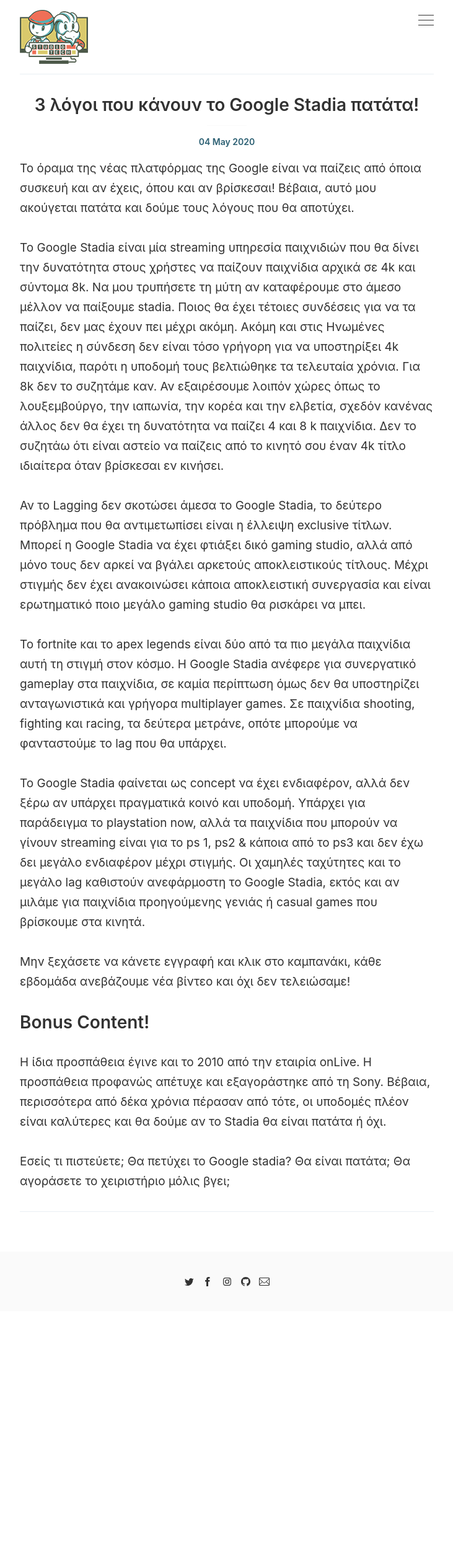
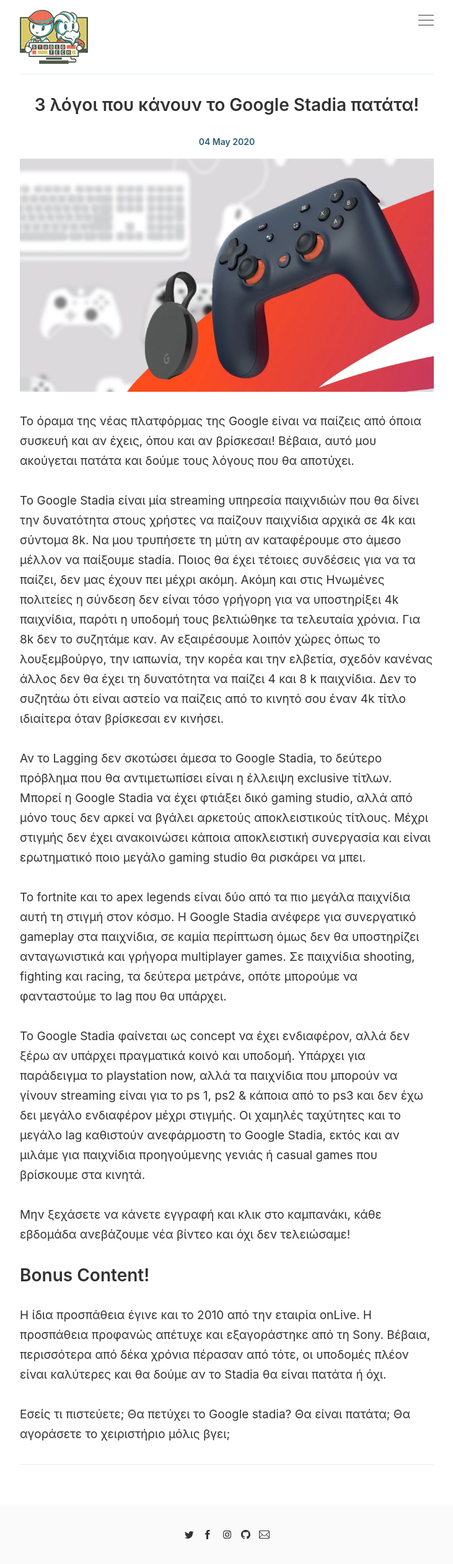
Before and after one commit to alexitsios/site, a Jekyll site: the page built from _posts/2020-05-04-3-logoi-pou-kanoun-to-google-stadia-patata.markdown, in a window 1280 px wide. Shown: the whole page at 62% size, without its empty margins (274-1005 px from the left). Built offline with Jekyll 4.4.1, drawn with Linux system fonts in a browser that asks for light colours; comment, search, counter and statistics services are not loaded; before the commit the page ends 2115 px from its top, so only the background shows below that.

Commit message:
Updated 3 Logoi Pou Kanoun To Google Stadia Patata

```diff
--- a/_posts/2020-05-04-3-logoi-pou-kanoun-to-google-stadia-patata.markdown
+++ b/_posts/2020-05-04-3-logoi-pou-kanoun-to-google-stadia-patata.markdown
@@ -4,6 +4,8 @@
 permalink: giati-to-google-stadia-einai-patata
 layout: post
 ---
+
+![google-stadia.jpg](/site/uploads/google-stadia.jpg)
 
 Το όραμα της νέας πλατφόρμας της Google είναι να παίζεις από όποια συσκευή και αν έχεις, όπου και αν βρίσκεσαι! Βέβαια, αυτό μου ακούγεται πατάτα και δούμε τους λόγους που θα αποτύχει.
 
```
